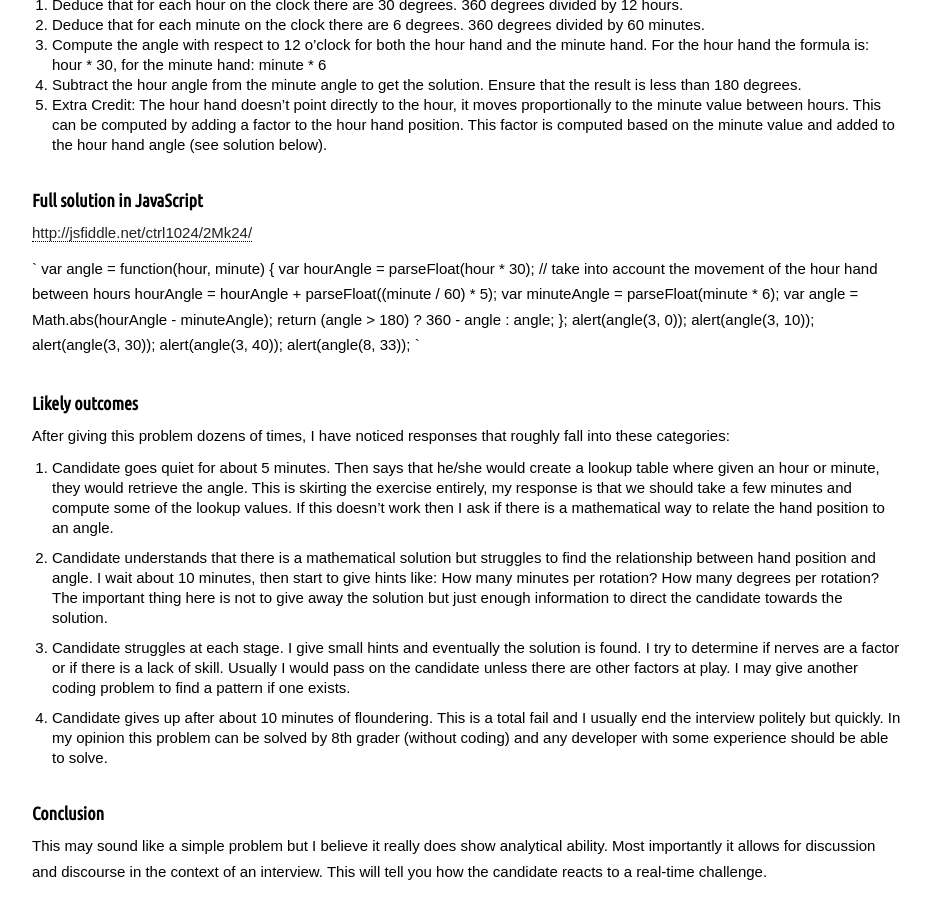
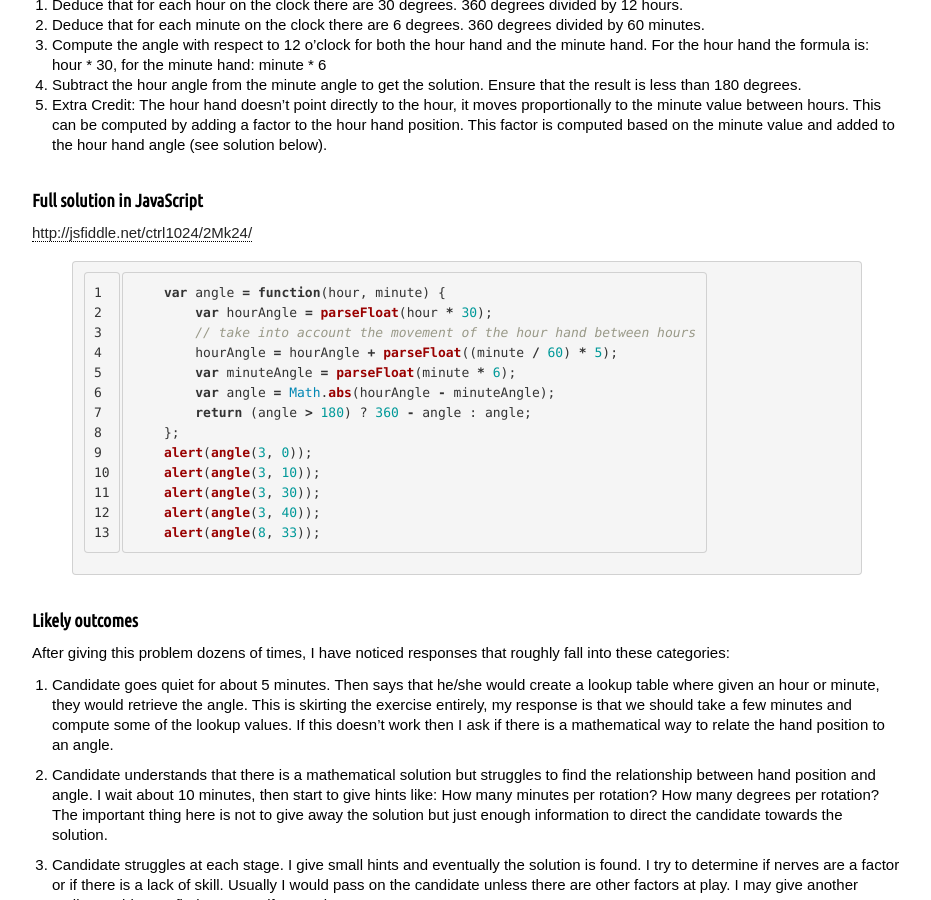
Before and after one commit to TechHike/techhike.github.io, a Jekyll site: the page built from _posts/2012/2012-10-12-Clock-Problem.md, in a window 1280 px wide and 900 px high, scrolled down 508 px. Shown: the whole window, without its empty margins (23-954 px from the left). Built offline with Jekyll 4.4.1, drawn with Linux system fonts in a browser that asks for light colours; nearby versions of some CDN libraries; some web fonts are replaced; Markdown is read by kramdown in place of the engine named in the settings.

Commit message:
update clock problem

```diff
--- a/_posts/2012/2012-10-12-Clock-Problem.md
+++ b/_posts/2012/2012-10-12-Clock-Problem.md
@@ -23,7 +23,7 @@ Write a function that can compute the angle between the hands of a clock given a
 
 [http://jsfiddle.net/ctrl1024/2Mk24/](http://jsfiddle.net/ctrl1024/2Mk24/)
 
-`
+{% highlight javascript linenos %}
     var angle = function(hour, minute) {
         var hourAngle = parseFloat(hour * 30);
         // take into account the movement of the hour hand between hours
@@ -37,7 +37,7 @@ Write a function that can compute the angle between the hands of a clock given a
     alert(angle(3, 30));
     alert(angle(3, 40));
     alert(angle(8, 33));
-`
+{% endhighlight %}
 
 ### Likely outcomes
 After giving this problem dozens of times, I have noticed responses that roughly fall into these categories:
```
